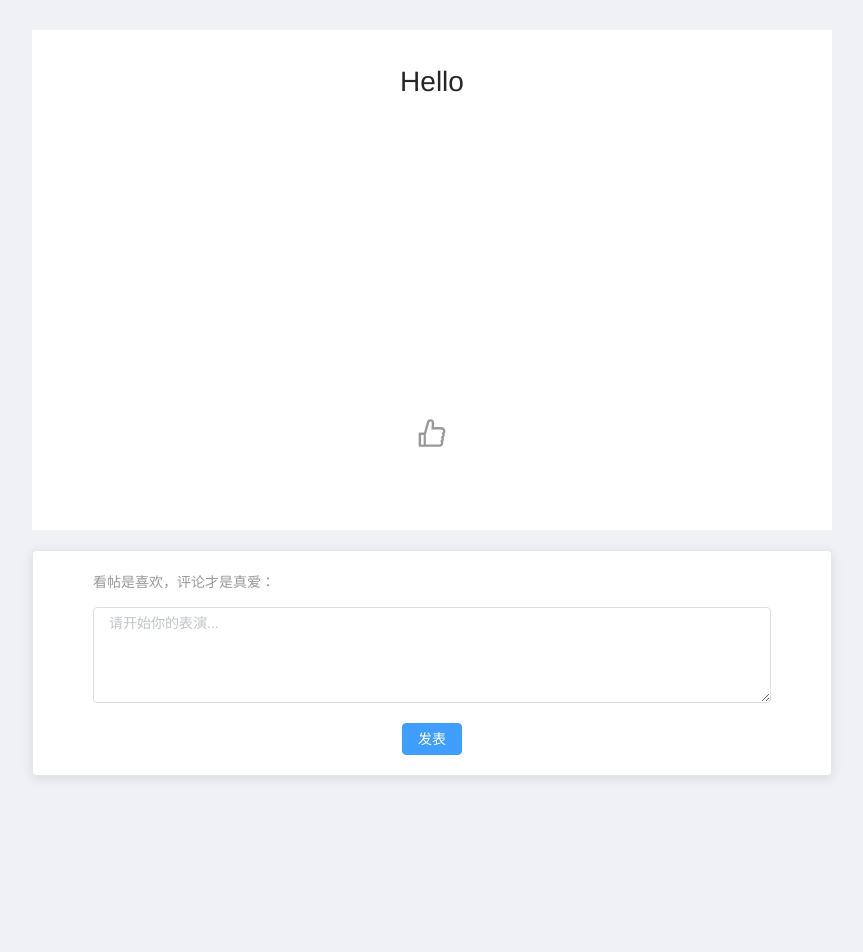
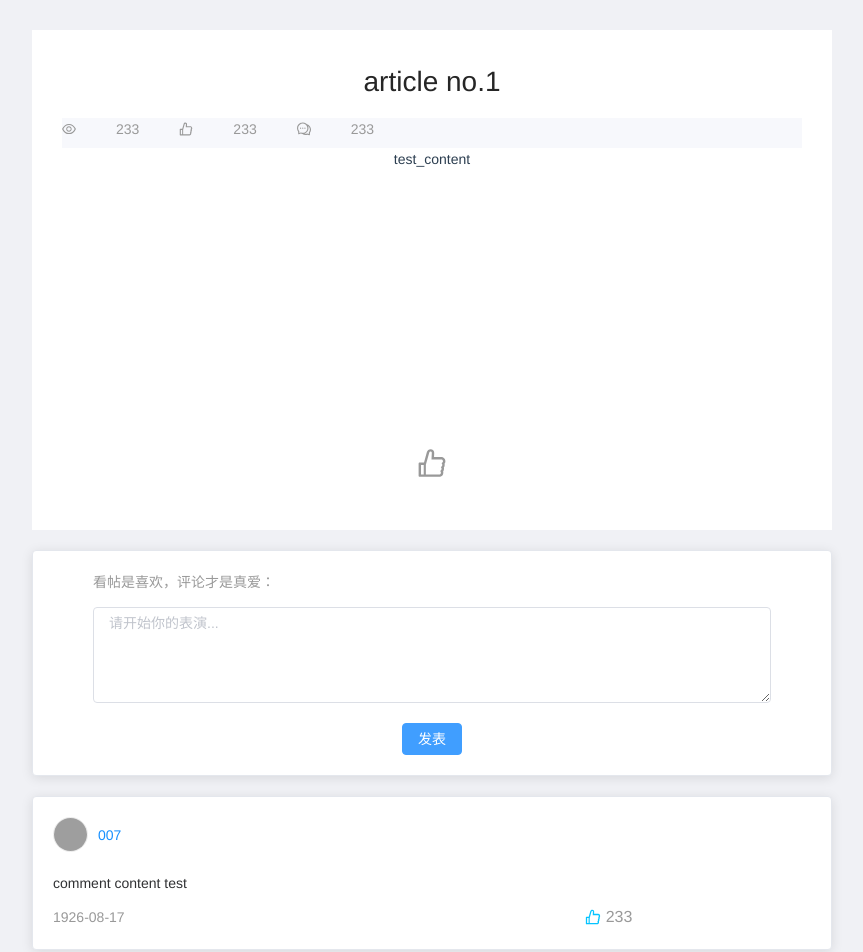
Before and after one commit to rfhits/2021_Fall_BUAA_Database-Frontend, a Vue app: page /article/1 in a window 1280 px wide. Shown: the part 60-1012 px from the top of the page, without its empty margins (208-1071 px from the left). Built offline with nearby package versions, Linux system fonts and the light colour scheme; grey boxes are pictures that could not be loaded.

Commit message:
article detail works

```diff
--- a/src/components/comment/CommentCard.vue
+++ b/src/components/comment/CommentCard.vue
@@ -1,5 +1,14 @@
+<!--
+data: {
+  avataUrl,
+  nickname,
+  content,
+  date,
+  likes
+}
+-->
 <template>
-  <el-card class="card">
+  <el-card :body-style="{width: 'this.cardData.width'}">
     <div class="card-header" @click="goToPage">
       <div class="avatar_container">
         <img :src=cardData.avatarUrl class="avatar_img">
@@ -13,7 +22,7 @@
 
     <div class="footer">
       <div class="comment-time" style="color: #999">
-        {{cardData.commentTime}}
+        {{cardData.date}}
       </div>
       <div style="width: 460px"></div>
 
@@ -68,9 +77,6 @@ export default {
 </script>
 
 <style scoped>
-.card {
-  width: 600px;
-}
 
 .card-header {
   display: flex;
@@ -116,6 +122,4 @@ export default {
   align-items: center;
   margin: 3px 20px;
 }
-
-
 </style>
--- a/src/router/index.js
+++ b/src/router/index.js
@@ -27,7 +27,9 @@ const routes = [
   {
     path: '/article/:articleId',
     name: 'Article',
-    component: ArticleDetail
+    component: ArticleDetail,
+    meta: {title: "ArticleDetails"},
+    props: true,
   },
   {
     path: '/new-article',
--- a/src/store/index.js
+++ b/src/store/index.js
@@ -8,12 +8,15 @@ export default createStore({
     user: {
       nickname: "",
       username: '100',
+      avatarUrl: "https://img-static.mihoyo.com/communityweb/upload/6961459d4637f5c23f166e12c4da6660.png"
     }
   },
   mutations: {
     login(state,data) {
       state.loggedIn = true;
       state.user.username = data.username;
+      state.user.nickname = data.nickname;
+      state.user.avatarUrl = data.avatarUrl;
     },
     logout(state) {
       state.loggedIn = false;
--- a/src/views/Home.vue
+++ b/src/views/Home.vue
@@ -41,12 +41,14 @@ export default {
       commentCardData: {
         username: "username000",
         nickname: "nickname000",
+        avatarUrl: "https://img-static.mihoyo.com/avatar/avatar10014.png",
+        date: "10-15",
         time: "7hours ago",
         content: "Hu Tao will rerun I love hutao, I lllllllllllllllllove hutao",
         likes: 100,
-        commentTime: "10-15",
+
         liked: true,
-        avatarUrl: "https://img-static.mihoyo.com/avatar/avatar10014.png"
+
       }
     }
   },
--- a/src/views/Login.vue
+++ b/src/views/Login.vue
@@ -51,7 +51,7 @@ export default {
           if (res.status === 0) {
             window.localStorage.setItem("token", res.data.token)
             this.$store.commit("login", res.data)
-            this.$router.push("/manage")
+            this.$router.push("/home")
           } else {
             console.log(res.status)
             this.$message.error(res.statusInfo.message)
--- a/src/views/article/ArticleDetail.vue
+++ b/src/views/article/ArticleDetail.vue
@@ -5,11 +5,30 @@
 
     <div class="article">
       <div class="article-header">
-        <h1>Hello</h1>
+        <h1>article no.{{ this.articleId }}</h1>
+      </div>
+
+      <div class="article-data">
+        <div>
+          <EyeOutlined></EyeOutlined>
+          <span>{{ this.article.clicks }}</span>
+        </div>
+
+        <div>
+          <LikeOutlined></LikeOutlined>
+          <span>{{ this.article.likes }}</span>
+        </div>
+
+        <div>
+          <CommentOutlined></CommentOutlined>
+          <span>{{ this.article.comments }}</span>
+        </div>
       </div>
 
       <div class="article-content">
+        <div v-html="this.article.content">
 
+        </div>
       </div>
 
       <div class="article-footer">
@@ -22,7 +41,7 @@
     </div>
 
 
-    <el-card class="comment">
+    <el-card class="comment-action">
       <div style="display: flex">
         <p style="color: #999">看帖是喜欢，评论才是真爱：</p>
       </div>
@@ -40,31 +59,94 @@
       </el-button>
     </el-card>
 
+    <div class="comments">
+      <comment-card
+          v-for="comment in this.comments"
+          :card-data="comment">
+      </comment-card>
+    </div>
+
+    <div class="footer">
+
+    </div>
+
   </div>
 </template>
 
 <script>
 import Header from "../../components/Header"
 import {LikeOutlined, StarOutlined, EyeOutlined, CommentOutlined} from '@ant-design/icons-vue'
+import CommentCard from "../../components/comment/CommentCard";
+
+const request = require("../../api/request");
 
 
 export default {
   name: "ArticleDetail",
   components: {
+    CommentCard,
     Header,
     LikeOutlined,
     StarOutlined,
     EyeOutlined,
     CommentOutlined
   },
+  props: {},
   data() {
     return {
+      user: {
+        username: "",
+        nickname: "",
+        avatarUrl: "",
+      },
+      article: {
+        postDate: "1926-08-17",
+        title: "test_title",
+        content: "test_content",
+        likes: 233,
+        comments: 233,
+        clicks: 233,
+        topics: []
+      },
+      comments: [
+        {
+          username: "007",
+          nickname: "007",
+          avatarUrl: 'https://img-static.mihoyo.com/communityweb/upload/6961459d4637f5c23f166e12c4da6660.png',
+          date: "1926-08-17",
+          commentId: 233,
+          content: "comment content test",
+          likes: 233,
+          liked: true,
+          width: '800px',
+        },
+      ],
+      articleId: this.$route.params.articleId,
       liked: false,
       likeColor: "#999",
-      textarea: ""
+      textarea: "",
+      testUrl: 'https://img-static.mihoyo.com/communityweb/upload/6961459d4637f5c23f166e12c4da6660.png',
     }
   },
+  created() {
+    // this.load()
+  },
+
   methods: {
+    load() {
+      request.get("article/view-article/", {
+        params: {
+          username: this.$store.state.user.username,
+          articleId: this.articleId,
+        }
+      }).then(res => {
+        console.log(res);
+        this.user = res.data.user;
+        this.article = res.data.article;
+        this.comments = res.data.comments;
+      })
+    },
+
     like() {
       if (this.liked === false) {
         this.liked = true;
@@ -85,7 +167,7 @@ export default {
 <style scoped>
 .page-container {
   display: block;
-  height: 1000px;
+
   width: 100%;
   background-color: rgb(240, 241, 245);
 }
@@ -101,6 +183,18 @@ export default {
 .article-header {
   /*margin: 30px;*/
   padding-top: 30px;
+}
+
+.article-data {
+  background-color: #f7f8fc;
+  margin: 0 30px;
+  height: 30px;
+  display: flex;
+}
+
+.article-data * {
+  color: #999;
+  margin-right: 20px;
 }
 
 .article-content {
@@ -122,9 +216,18 @@ export default {
   font-size: 30px;
 }
 
-.comment {
+.comment-action {
   margin: 20px auto;
   width: 800px;
   padding: 0 40px;
 }
+
+.comments {
+  width: 800px;
+  margin: 20px auto;
+}
+
+.footer {
+  height: 100px;
+}
 </style>
--- a/src/views/user/User.vue
+++ b/src/views/user/User.vue
@@ -65,7 +65,15 @@ export default {
       posts: 200,
     }
   },
+  created() {
+    this.load();
+  },
+
   methods: {
+    load() {
+
+    },
+
     handleFollow() {
       console.log(this.$store.state.user.username)
       console.log(this.$store.state.loggedIn)
@@ -87,7 +95,8 @@ export default {
         return "已关注"
       }
     }
-  }
+  },
+
 }
 </script>
 
@@ -107,7 +116,7 @@ export default {
   width: 100%;
   height: 100%;
   border-radius: 50%;
-  border: 1px solid #ebebeb;
+  border: 4px solid #ebebeb;
   vertical-align: top;
 }
 
```
